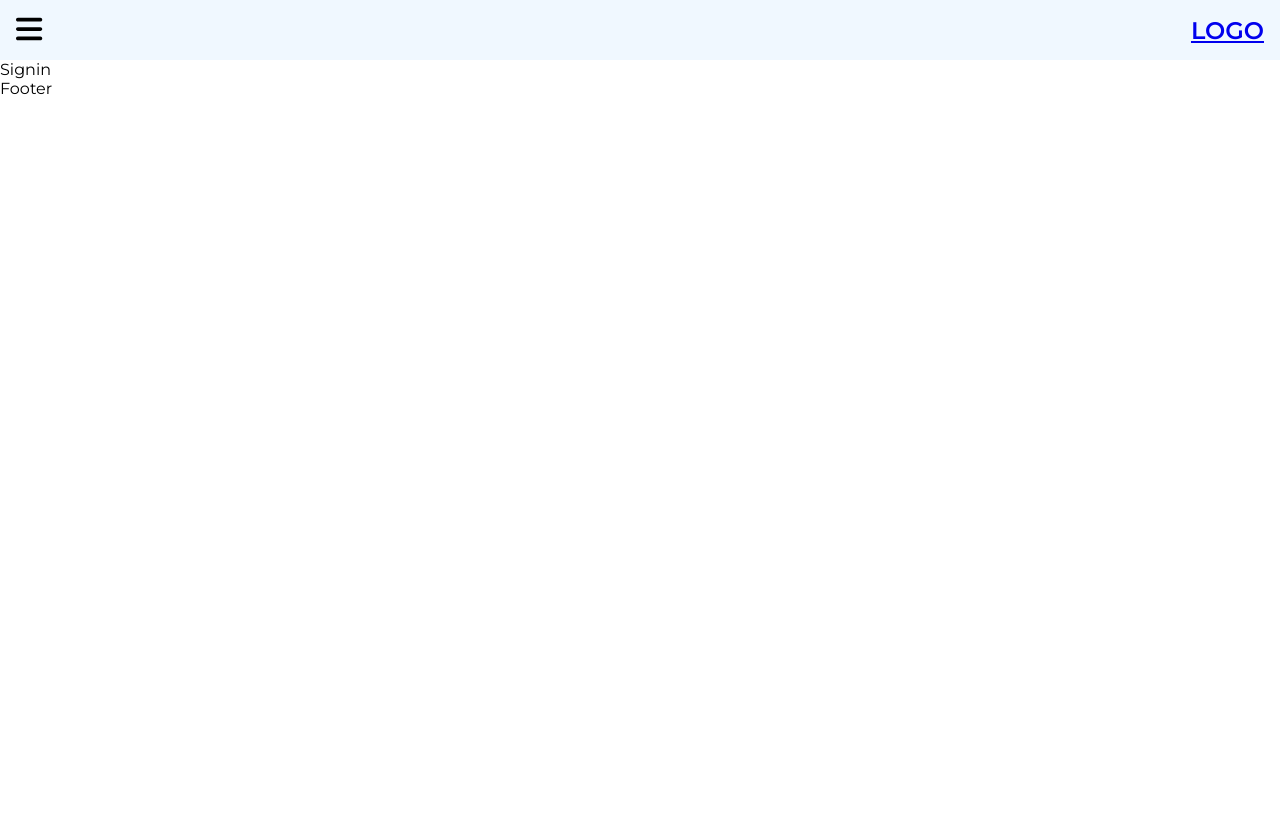
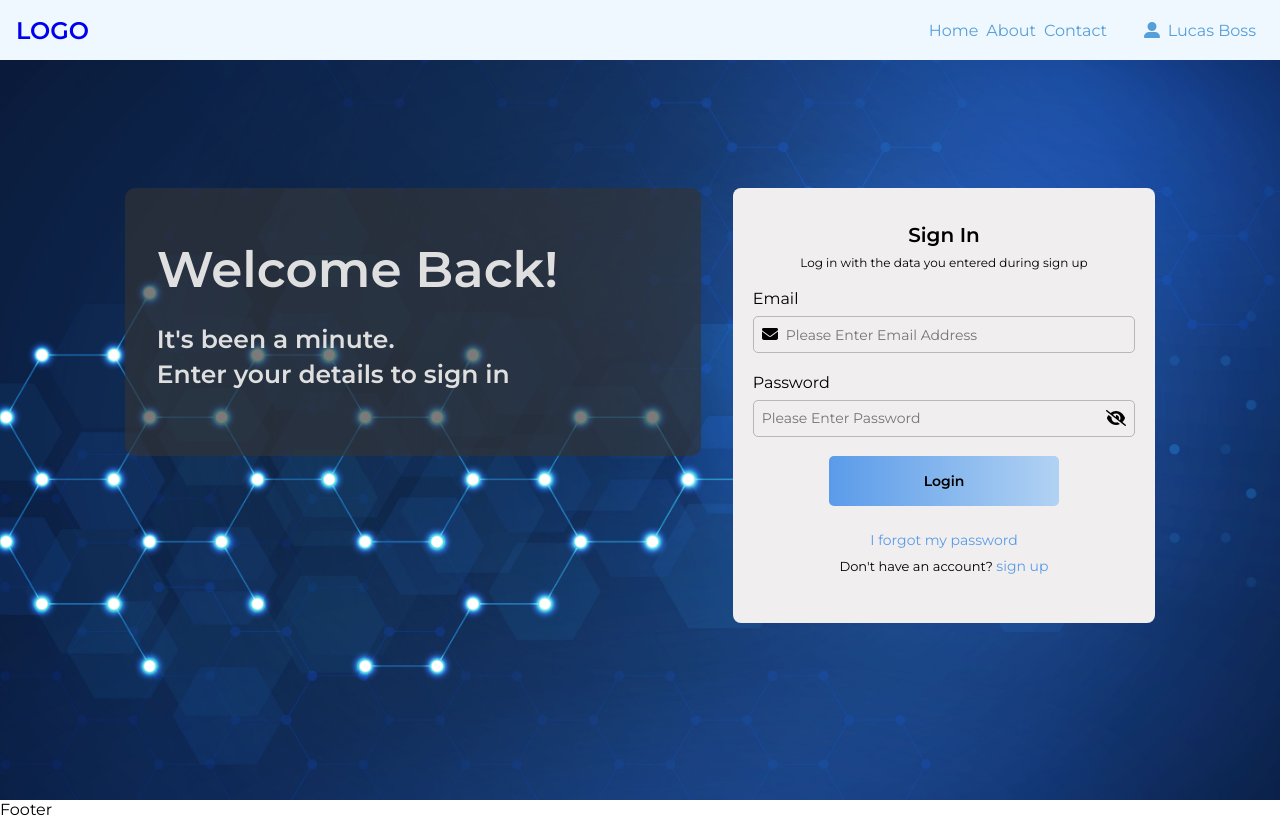
Before and after one commit to Tobby8629/miner, a React (Create React App) app: page /login in a window 1280 px wide. Built offline with nearby package versions, Linux system fonts and the light colour scheme.

Commit message:
Create onboarding page

```diff
--- a/src/App.css
+++ b/src/App.css
@@ -8,5 +8,14 @@
 
 body {
   margin-top: 60px;
-  font-family: 'Montserrat', sans-serif;;
+  font-family: 'Montserrat', sans-serif;
 }
+
+input,
+button {
+  font-family: 'Montserrat', sans-serif;
+}
+
+a {
+  text-decoration: none;
+}
--- a/src/component/navbar/Navbar.jsx
+++ b/src/component/navbar/Navbar.jsx
@@ -1,4 +1,4 @@
-import { faBars, faTimes } from '@fortawesome/free-solid-svg-icons'
+import { faBars, faTimes, faUserAlt } from '@fortawesome/free-solid-svg-icons'
 import { FontAwesomeIcon } from '@fortawesome/react-fontawesome'
 import React, { useState } from 'react'
 import { Link } from 'react-router-dom'
@@ -21,10 +21,20 @@ const Navbar = () => {
          <h1>LOGO</h1>
         </Link>
        </div>
-       <div className={toogle ? styles.nav_show : styles.nav_menu}>
-        {Links.map((link)=>(
-         <Link to={link?.link} key={link?.name}>{link?.name}</Link>
-        ))}
+       <div className={`${styles.nav_menu} ${toogle ? styles.nav_show : ''}`}>
+        <div className={styles.links}>
+          {Links.map((link)=>(
+          <Link to={link?.link} key={link?.name}>{link?.name}</Link>
+          ))}
+        </div>
+        <Link className={styles.profile}>
+          <span className={styles.initials}>
+            <FontAwesomeIcon icon={faUserAlt} />
+          </span>
+          <span className={styles.name}>
+            <p>Lucas Boss</p>
+          </span>
+        </Link>
        </div>
     </nav>
   )
--- a/src/component/navbar/styles.module.css
+++ b/src/component/navbar/styles.module.css
@@ -1,3 +1,8 @@
+:root {
+  --timer: 3s;
+}
+
+
 .nav {
   height: 60px;
   position: fixed;
@@ -11,24 +16,95 @@
   align-items: center;
 }
 
+.profile {
+  display: none;
+}
+
 .nav_toogle {
   font-size: 30px;
+  color: rgba(28, 126, 201, 0.725);
 }
 
-.nav_menu,
-.nav_show {
+.nav_menu  {
   position: absolute;
-  background-color: bisque;
+  background-color: rgba(30, 67, 145, 0.464);
+  backdrop-filter: blur(10px);
   height: 100vh;
   width: 100%;
   top: 60px;
   transition: 0.3s linear all;
+  left: -100%;
 }
 
-.nav_menu {
-  left: -100%;
+.nav_show .links {
+  display: flex;
+  flex-direction: column;
+  padding: 2.5rem 0;
+  animation: menuSlide var(--timer) ease forwards;
+}
+
+.nav_menu a {
+  color: white;
+  font-size: 22px;
+  margin-bottom: 1.2rem;
+}
+
+@keyframes menuSlide {
+  from {
+    transform: translateX(0px);
+  }
+  to {
+    transform:translateX(2rem);
+  }
 }
 
 .nav_show {
   left: 0;
 }
+
+@media (min-width: 768px) {
+  .nav {
+    display: flex;
+    justify-content: space-between;
+    align-items: center;
+    width: 100%;
+  }
+
+  .nav_toogle {
+    display: none;
+  }
+  .nav_menu {
+    left: 0;
+    position: unset;
+    height: unset;
+    display: flex;
+    flex-direction: row;
+    align-items: center;
+    padding: 0;
+    background: transparent;
+    backdrop-filter: unset;
+    width: unset;
+  }
+
+  .nav_menu .links {
+    margin-right: 1.8rem;
+  }
+
+  .nav_menu  a {
+    color: rgba(28, 126, 201, 0.725);
+    margin-right: .5rem;
+    margin-bottom: 0;
+    animation: none;
+    font-size: 16px;
+  }
+
+  .profile {
+    display: flex;
+    align-items: center;
+
+  }
+
+  .initials {
+    margin-right: .5rem;
+  }
+}
--- a/src/pages/Sign_in/Signin.jsx
+++ b/src/pages/Sign_in/Signin.jsx
@@ -1,8 +1,54 @@
-import React from 'react'
+import React, { useState } from 'react'
+import styles from '../Sign_up/style.module.css'
+import { FontAwesomeIcon } from '@fortawesome/react-fontawesome'
+import { faEnvelope, faEye, faEyeSlash } from '@fortawesome/free-solid-svg-icons'
+import { Link } from 'react-router-dom'
+
 
 const Signin = () => {
+  const [visible, setvisible] = useState(false)
   return (
-    <div>Signin</div>
+    <section className={styles.main}>
+      <h2 className={styles.welcome_text}> <span className={styles.large_text}>Welcome Back!</span><br/>It's been a minute.<br/>  Enter your details to sign in</h2>
+      <form className={`${styles.form} ${styles.signin}`}>
+        <div className={styles.wrapper}>
+          <div className={styles.reg}>
+            <h2>Sign In</h2>
+            <p>Log in with the data you entered during sign up</p>
+          </div>
+          <div className={styles.input_wrapper}>
+            <label htmlFor='email'>Email</label>
+            <div className={styles.email}>
+              <div>
+                <FontAwesomeIcon icon={faEnvelope}/>
+              </div>
+              <input type='email' id='email' placeholder='please enter email address' />
+            </div>
+          </div>
+          <div className={styles.input_wrapper}>
+            <label htmlFor='password'>password</label>
+            <div className={styles.password}>
+              <input type={visible ? "text":"password"} id='password' placeholder='please enter password' />
+              <div className={styles.visible}>
+              {visible ?
+              <FontAwesomeIcon icon={faEye} onClick={()=> setvisible(!visible)}/>
+              : <FontAwesomeIcon icon={faEyeSlash} onClick={()=> setvisible(!visible)} />}
+            </div>
+            </div>
+          </div>
+          <div className={styles.submit}>
+            <button type="submit">Login</button>
+          </div>
+          <div className={styles.options}>
+            <div className={styles.forget_password}>
+              <Link>I forgot my password</Link>
+            </div>
+            <p className={styles.exist}> Don't have an account? <Link to="/registration">sign up</Link></p>
+          </div>
+
+        </div>
+      </form>
+    </section>
   )
 }
 
--- a/src/pages/Sign_up/Signup.jsx
+++ b/src/pages/Sign_up/Signup.jsx
@@ -1,7 +1,8 @@
 import React, { useState } from 'react'
 import styles from './style.module.css'
 import { FontAwesomeIcon } from '@fortawesome/react-fontawesome'
-import { faEnvelope, faEye, faEyeSlash } from '@fortawesome/free-solid-svg-icons'
+import { faEnvelope, faEye, faEyeSlash, faUser } from '@fortawesome/free-solid-svg-icons'
+import { Link } from 'react-router-dom'
 
 const Signup = () => {
   const [visible, setvisible] = useState(false)
@@ -9,24 +10,66 @@ const Signup = () => {
     <section className={styles.main}>
         <h2 className={styles.welcome_text}> <span className={styles.large_text}>Welcome!</span><br/> It looks like you're new here.<br/> Would you like to create an account?</h2>
         <form className={styles.form}>
+        <div className={styles.reg}>
+          <h2>Sign Up</h2>
+          <p>Let’s get you started, input your details below.</p>
+        </div>
+        <div className={styles.wrapper}>
+          <div className={styles.userInfo}>
+            <div className={styles.input_wrapper}>
+                <label htmlFor='first_name'>first name</label>
+                <div className={styles.email}>
                   <div>
+                    <FontAwesomeIcon icon={faUser}/>
+                  </div>
+                  <input type='text' id='first_name' placeholder='please enter first name' />
+                </div>
+            </div>
+            <div className={styles.input_wrapper}>
+                <label htmlFor='last_name'>last name</label>
+                <div className={styles.email}>
+                  <div>
+                    <FontAwesomeIcon icon={faUser}/>
+                  </div>
+                  <input type='text' id='last_name' placeholder='please enter last name' />
+                </div>
+            </div>
+          </div>
+
+            <div className={styles.input_wrapper}>
               <label htmlFor='email'>Email</label>
-          <div>
+              <div className={styles.email}>
                 <div>
                   <FontAwesomeIcon icon={faEnvelope}/>
                 </div>
-            <input type='email' placeholder='please enter email address' />
+                <input type='email' id='email' placeholder='please enter email address' />
               </div>
             </div>
-        <div>
+            <div className={styles.input_wrapper}>
               <label htmlFor='password'>password</label>
-          <div>
-            <input type={visible ? "text":"password"} placeholder='please enter password' />
-            <div className='visible'>
+              <div className={styles.password}>
+                <input type={visible ? "text":"password"} id='password' placeholder='please enter password' />
+                <div className={styles.visible}>
                 {visible ?
                 <FontAwesomeIcon icon={faEye} onClick={()=> setvisible(!visible)}/>
                 : <FontAwesomeIcon icon={faEyeSlash} onClick={()=> setvisible(!visible)} />}
               </div>
+              </div>
+            </div>
+
+            <div className={styles.terms}>
+              <input type="checkbox"  />
+              <p>By creating an account, you have agree to the <Link> Terms and Condition </Link> and <Link>Privacy Policy</Link></p>
+            </div>
+
+            <div className={styles.submit}>
+              <button type="submit">Create my account</button>
+            </div>
+            <div className={styles.options}>
+            <div className={styles.forget_password}>
+              <Link>I forgot my password</Link>
+            </div>
+            <p className={styles.exist}> Already an Existing User? <Link to="/login">Log in</Link></p>
             </div>
           </div>
         </form>
--- a/src/pages/Sign_up/style.module.css
+++ b/src/pages/Sign_up/style.module.css
@@ -1,22 +1,283 @@
 .main {
-  padding: 1rem;
-  background: rgba(255, 0, 0, 0.252);
+  padding: 2rem 1.3rem;
+  background: url('../../../public/assets/bg.jpg');
+  background-position: center;
+  background-size: cover;
+  color: rgb(223, 223, 223);
+
 }
 
 .welcome_text {
-  font-size: 12px;
+  font-size: 14px;
   margin: 0;
-  line-height: 20px;
+  line-height: 24px;
   margin: 1rem 0;
 }
 
 .large_text {
-  font-size: 18px;
+  font-size: 22px;
 }
 
 .form {
-  background: white;
+  background: rgb(240, 238, 238);
   padding: 1rem;
+  padding-bottom: 2rem;
+  margin: 2rem 0;
+  border-radius: 8px;
+  color: black;
+}
+
+.reg {
+  text-align: center;
   margin: 1rem 0;
-  border-radius: 8px;
+  display: none;
 }
+
+.reg h2 {
+  margin: .5rem 0;
+  font-size: 16px;
+}
+
+.reg p {
+  font-size: 10px;
+}
+
+.form label {
+  text-transform: capitalize;
+  font-size: 14px;
+}
+
+.input_wrapper {
+  margin: 1rem 0;
+}
+
+.email,
+.password {
+  display: flex;
+  margin-top: .5rem;
+  border: 1px solid rgba(128, 128, 128, 0.499);
+  padding: .5rem;
+  border-radius: 5px;
+}
+
+.email input,
+.password input{
+ border: none;
+ outline: none;
+ margin-left: .5rem;
+ width: 100%;
+ text-transform: capitalize;
+ background: rgb(240, 238, 238);
+}
+
+.password input {
+  margin-left: 0;
+}
+
+.terms {
+ display: flex;
+ align-items: center;
+ font-size: 11px;
+ margin: 1.2rem 0;
+ line-height: 17px
+}
+
+.terms input {
+  margin-right: .5rem;
+  height: 30px;
+  width: 30px;
+  outline: none;
+}
+
+.terms a {
+   color: rgb(90, 155, 233);
+   font-weight: 500;
+}
+
+.submit,
+.forget_password {
+  margin-bottom: 1.2rem;
+}
+
+.submit button {
+  background: linear-gradient(to right, rgb(90, 155, 233), rgb(177, 210, 243));
+  border: none;
+  outline: none;
+  padding: .5rem;
+  height: 35px;
+  border-radius: 5px;
+  font-weight: 600;
+  font-size: 14px;
+  width: 100%;
+}
+
+.forget_password {
+text-align: center;
+}
+
+.forget_password a,
+.exist a {
+  color: rgb(90, 155, 233);
+  font-size: 12px;
+}
+
+.exist {
+  font-size: 13px;
+  text-align: center;
+}
+
+@media (min-width: 768px) {
+  .main {
+    min-height: calc(100vh - 60px);
+    padding: 8% 0;
+  }
+
+  .form {
+    width: 55%;
+    margin: 0 auto;
+  }
+
+  .reg {
+    display: block;
+    margin: 1.2rem 0;
+  }
+
+  .reg h2 {
+    margin: .5rem 0;
+    font-size: 20px;
+  }
+
+  .reg p {
+    font-size: 12px;
+  }
+  .wrapper {
+    width: 98%;
+    margin: 0 auto;
+  }
+
+  .welcome_text {
+    width: 75%;
+    margin: 0 auto;
+    margin-bottom: 1rem;
+  }
+
+  .welcome_text .large_text {
+    font-size: 40px;
+  }
+
+  .submit {
+    width: 40%;
+    margin: 1rem auto;
+  }
+
+  .form input {
+    font-size: 12px;
+  }
+
+  .input_wrapper {
+    margin: 1.2rem 0;
+  }
+
+  .userInfo {
+   display: flex;
+   align-items: center;
+   justify-content: space-between;
+   margin: 1.2rem 0;
+  }
+
+  .userInfo .input_wrapper {
+    width: 48%;
+    margin: 0;
+  }
+  .options {
+    display: flex;
+    align-items: center;
+    justify-content: space-between;
+    margin: 1rem 0;
+
+  }
+
+  .forget_password {
+    margin: 0;
+  }
+}
+
+@media (min-width: 1024px) {
+  .main {
+    padding: 3% 0;
+    display: flex;
+    justify-content: center;
+  }
+
+  .form {
+    width: 42%;
+    margin: 0;
+    height: fit-content;
+  }
+
+  .signin {
+    width: 33%;
+  }
+
+  .signin .options {
+    display: flex;
+    flex-direction: column;
+  }
+
+  .signin .options .forget_password {
+    margin: .5rem 0;
+  }
+
+  .welcome_text {
+    width: 45%;
+    font-size: 25px;
+    line-height: 35px;
+    background-color: rgba(52, 52, 52, 0.648);
+    border-radius: 10px;
+    padding: 4rem 2rem ;
+    height: fit-content;
+    margin: 0;
+    margin-right: 2rem;
+    display: flex;
+    justify-content: center;
+    flex-direction: column;
+  }
+
+  .welcome_text .large_text {
+    font-size: 50px;
+  }
+
+  .submit {
+    width: 60%;
+  }
+
+  .submit button {
+    font-size: 14px;
+    height: 50px;
+  }
+}
+
+@media (min-width: 1280px) {
+
+  .main {
+    padding: 10% 0;
+  }
+
+  .form label {
+    font-size: 16px;
+  }
+
+  .form input {
+    font-size: 14px;
+  }
+
+  .forget_password a,
+  .terms,
+  .exist a {
+    font-size: 14px;
+  }
+
+  .terms {
+    line-height: 22px ;
+  }
+}
```
Also changed, not shown: public/assets/bg.jpg (added), 1 other file (tests, documents, lock files or other folders). Lines whose indentation alone changed are shown as unchanged.
